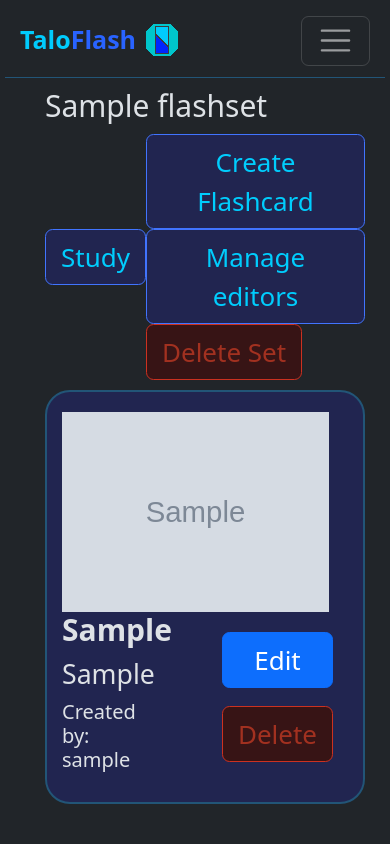
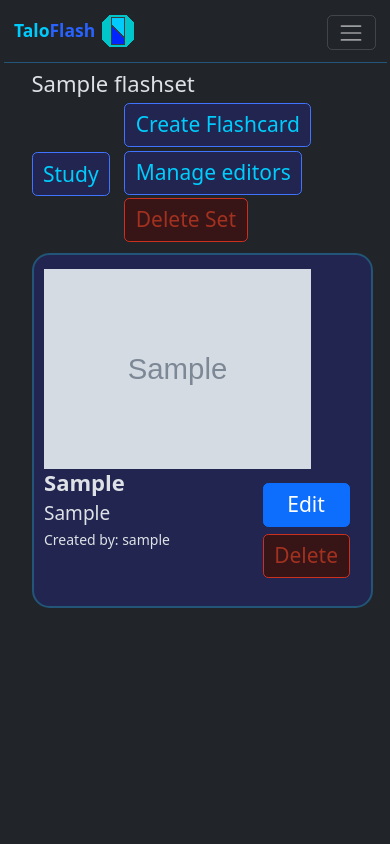
Before and after one commit to talosak/taloflash, a Django app: page /sets/1 in a window 390 px wide. Run offline with Django 4.2, Linux system fonts and the light colour scheme; a user stored in the database is signed in; tables that the repository leaves empty hold one stand-in row (values such as "Sample post"); grey boxes marked "Sample" are stand-in pictures.

Commit message:
tried to make it look better on mobile

```diff
--- a/taloflash/static/taloflash/styles.css
+++ b/taloflash/static/taloflash/styles.css
@@ -12,11 +12,6 @@
     --alert-danger-border-color: #cc3120;
     --alert-danger-text-color: #a23120;
     --alert-danger-highlight: #ff9999;
-    font-size: 20px;
-}
-
-main {
-    font-size: 26px;
 }
 
 /* Light color theme */
@@ -36,6 +31,7 @@ main {
 
 html, body {
     overflow-x: hidden;
+    font-size: clamp(14px, 2vw, 20px);
 }
 
 .dynamic-blue-text {
@@ -55,7 +51,7 @@ html, body {
 }
 
 .btn-custom-blue {
-    font-size: 26px;
+    font-size: 1.5rem;
     color: var(--dynamic-blue);
     border: 1px var(--custom-blue) solid;
     background-color: var(--dynamic-blue-bg);
@@ -78,30 +74,30 @@ html, body {
     background-color: var(--alert-success-bg);
     color: var(--alert-success-text-color);
     border-color: var(--alert-success-border-color);
-    font-size: 30px;
+    font-size: 1.5rem;
 }
 
 .alert-error {
     background-color: var(--alert-danger-bg);
     color: var(--alert-danger-text-color);
     border-color: var(--alert-danger-border-color);
-    font-size: 30px;
+    font-size: 1.5rem;
 }
 
 .flashset {
     border: 2px solid var(--dynamic-blue-muted);
     background-color: var(--dynamic-blue-bg);
-    border-radius: 25px;
+    border-radius: 1.25rem;
 }
 
 .flashcard {
     border: 2px solid var(--dynamic-blue-muted);
     background-color: var(--dynamic-blue-bg);
-    border-radius: 25px;
+    border-radius: 1.25rem;
 }
 
 .btn-custom-danger {
-    font-size: 26px;
+    font-size: 1.5rem;
     color: var(--alert-danger-text-color);
     border: 1px var(--alert-danger-border-color) solid;
     background-color: var(--alert-danger-bg);
@@ -112,6 +108,18 @@ html, body {
     background-color: var(--alert-danger-border-color);
 }
 
-.fontSize-22px {
-    font-size: 22px;
+.font-size-study {
+    font-size: clamp(1.5rem, 5vw, 3rem);
 }
+
+.dynamic-font-size-big {
+    font-size: 1.75rem;
+}
+
+.dynamic-font-size-medium {
+    font-size: 1.5rem;
+}
+
+.dynamic-font-size-small {
+    font-size: 1.25rem;
+}
--- a/taloflash/templates/taloflash/flashset.html
+++ b/taloflash/templates/taloflash/flashset.html
@@ -13,42 +13,42 @@
     <div class="container-lg">
         <h2>{{flashset.name}}</h2>
         <div class="d-flex justify-content-between align-items-center">
-            <div>
+            <div class="me-3">
                 {% if flashcards|length > 0 %}
                     <a href="{% url 'study' set_id=flashset.id %}" class="btn btn-custom-blue">Study</a>
                 {% endif %}
             </div>
             <div>
                 {% if user in flashset.editors.all %}
-                    <a href="{% url 'createFlashcard' set_id=flashset.id %}" class="btn btn-custom-blue">Create Flashcard</a>
+                    <a href="{% url 'createFlashcard' set_id=flashset.id %}" class="btn btn-custom-blue mb-1">Create Flashcard</a>
                 {% endif %}
                 {% if user == flashset.creator %}
-                    <button type="button" class="btn btn-custom-blue" data-bs-toggle="modal" data-bs-target="#manageEditorsModal">Manage editors</button>
+                    <button type="button" class="btn btn-custom-blue mb-1" data-bs-toggle="modal" data-bs-target="#manageEditorsModal">Manage editors</button>
                     <div class="modal fade" id="manageEditorsModal" data-bs-backdrop="static" data-bs-keyboard="false" tabindex="-1" aria-labelledby="staticBackdropLabel" aria-hidden="true">
                         <div class="modal-dialog">
                             <div class="modal-content">
                                 <div class="modal-header">
-                                    <span class="modal-title" style="font-size:26px">Manage editors</span>
+                                    <span class="modal-title dynamic-font-size-medium">Manage editors</span>
                                 </div>
                                 <div class="modal-body">
                                     <div class="row justify-content-center">
                                         <input type="text" style="width:65%" class="form-control input-blue me-2" id="addEditorInput">
-                                        <button type="button" style="font-size:22px;" class="btn btn-custom-blue w-auto" id="addEditorButton" onclick="addEditor({{flashset.id}})">Add editor</button>
+                                        <button type="button" class="btn btn-custom-blue w-auto dynamic-font-size-small" id="addEditorButton" onclick="addEditor({{flashset.id}})">Add editor</button>
                                     </div>
                                     <div id="editorList">
                                         {% for editor in flashset.editors.all %}
                                             {% if editor == flashset.creator %}
                                                 <div class="flashcard container-fluid mt-2" id="editorList-{{editor.id}}">
                                                     <div class="row justify-content-between">
-                                                        <span class="w-auto mt-2" style="font-size:22px;">{{editor.username}}</span>
-                                                        <button type="button" style="font-size:22px;" class="w-auto py-0 my-2 me-2 btn btn-custom-danger" disabled>Remove</button>
+                                                        <span class="w-auto mt-2 dynamic-font-size-small">{{editor.username}}</span>
+                                                        <button type="button" class="w-auto py-0 my-2 me-2 btn btn-custom-danger dynamic-font-size-small" disabled>Remove</button>
                                                     </div>
                                                 </div>
                                             {% else %}
                                                 <div class="flashcard container-fluid mt-2" id="editorList-{{editor.id}}">
                                                     <div class="row justify-content-between">
-                                                        <span class="w-auto mt-2" style="font-size:22px;">{{editor.username}}</span>
-                                                        <button type="button" style="font-size:22px;" class="w-auto py-0 my-2 me-2 btn btn-custom-danger" onclick="deleteEditor({{flashset.id}}, {{editor.id}})">Remove</button>
+                                                        <span class="w-auto mt-2 dynamic-font-size-small">{{editor.username}}</span>
+                                                        <button type="button" class="w-auto py-0 my-2 me-2 btn btn-custom-danger dynamic-font-size-small" onclick="deleteEditor({{flashset.id}}, {{editor.id}})">Remove</button>
                                                     </div>
                                                 </div>
                                             {% endif %}
@@ -61,12 +61,12 @@
                             </div>
                         </div>
                     </div>
-                    <button type="button" class="btn btn-custom-danger" data-bs-toggle="modal" data-bs-target="#deleteFlashsetConfirmation">Delete Set</button>
+                    <button type="button" class="btn btn-custom-danger mb-1" data-bs-toggle="modal" data-bs-target="#deleteFlashsetConfirmation">Delete Set</button>
                     <div class="modal fade" id="deleteFlashsetConfirmation" data-bs-backdrop="static" data-bs-keyboard="false" tabindex="-1" aria-labelledby="staticBackdropLabel" aria-hidden="true">
                         <div class="modal-dialog">
                             <div class="modal-content">
                                 <div class="modal-header">
-                                    <span class="modal-title" style="font-size:22px">Are you sure you would like to delete this set?</span>
+                                    <span class="modal-title dynamic-font-size-small">Are you sure you would like to delete this set?</span>
                                 </div>
                                 <div class="modal-footer">
                                     <button type="button" class="btn btn-secondary" data-bs-dismiss="modal">Cancel</button>
@@ -89,7 +89,7 @@
                     <div class="col-auto">
                         <img src="{{flashcard.imageURL}}" id="flashcard-image-{{flashcard.id}}" style="object-fit:contain; max-height:200px; max-width:400px;">
                     </div>
-                    <div class="col-4">
+                    <div class="col-auto">
                         <div class="d-block" id="flashcard-base-{{flashcard.id}}">
                             <h2><strong id="flashcard-front-{{flashcard.id}}">{{flashcard.front}}</strong></h2>
                             <h4 id="flashcard-back-{{flashcard.id}}">{{flashcard.back}}</h4>
@@ -108,13 +108,13 @@
                                 <label class="form-label" for="createFlashcardImageURLForm">Image URL: (optional)</label>
                                 <input type="url" name="imageURL" class="form-control input-blue" id="flashcard-edit-imageURL-{{flashcard.id}}" value="{{flashcard.imageURL}}">
                             </div>
-                            <button type="button" class="btn btn-primary" style="font-size:26px;" onclick="saveFlashcardEdit({{flashcard.id}}, {{flashset.id}})">Save Changes</button>
+                            <button type="button" class="btn btn-primary dynamic-font-size-medium" onclick="saveFlashcardEdit({{flashcard.id}}, {{flashset.id}})">Save Changes</button>
                         </div>
                     </div>
                     {% if user in flashset.editors.all %}
                         <div class="col-auto ms-auto me-4 d-flex flex-column">
                             <div class="row align-items-start justify-content-end mb-auto mt-3">
-                                <button type="button" class="btn btn-primary" style="font-size:26px;" onclick="displayEditFlashcard({{flashcard.id}}, {{flashset.id}})">Edit</button>
+                                <button type="button" class="btn btn-primary dynamic-font-size-medium" onclick="displayEditFlashcard({{flashcard.id}}, {{flashset.id}})">Edit</button>
                             </div>
                             <div class="row align-items-end justify-content-end mb-3 mt-2">
                                 <button type="button" class="btn btn-custom-danger" onclick="deleteFlashcard({{flashcard.id}}, {{flashset.id}})">Delete</button>
--- a/taloflash/templates/taloflash/search.html
+++ b/taloflash/templates/taloflash/search.html
@@ -11,7 +11,7 @@
         <form method="post" action="{% url 'search' %}">
             {% csrf_token %}
             <div class="mb-3">
-                <input type="text" name="searchQuery" class="form-control input-blue" style="font-size:30px;" autocomplete="off">
+                <input type="text" name="searchQuery" class="form-control input-blue dynamic-font-size-big" autocomplete="off">
             </div>
             <button type="submit" class="btn btn-custom-blue">Search</button>
         </form>
--- a/taloflash/templates/taloflash/study.html
+++ b/taloflash/templates/taloflash/study.html
@@ -13,7 +13,7 @@
     {% csrf_token %}
     <div class="container-lg">
         <div id="flashcardFront" class="flashcard {% if user.settings.backToForwardMode %} d-none {% endif %}" style="height:80vh">
-            <div class="row text-center mt-3 mb-4"><span style="font-size:{{user.settings.flashcardFontSize}}px;" id="studyFlashcardFrontText">Front placeholder</span></div>
+            <div class="row text-center mt-3 mb-4"><span class="font-size-study" id="studyFlashcardFrontText">Front placeholder</span></div>
             <div class="row justify-content-center mb-5"><img class="d-block object-fit-contain" style="max-height:50vh; max-width:45vw;" id="studyFlashcardFrontImageURL" src="https://developers.elementor.com/docs/assets/img/elementor-placeholder-image.png"></div>
             <div class="row justify-content-center mt-5">
                 {% if user.settings.backToForwardMode %}
```
